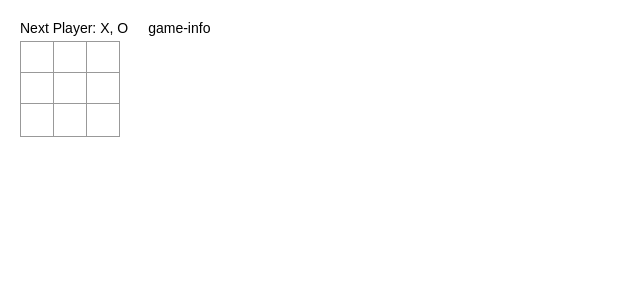
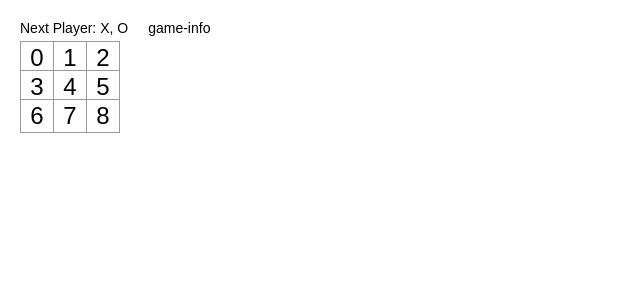
Before and after one commit to lshwak/fastcampus-frontend, a React (Create React App) app in the folder react-tictactoe-app/: page / in a window 1280 px wide. Shown: the top 300 px of the page, without its empty margins (0-640 px from the left). Built offline with nearby package versions, Linux system fonts and the light colour scheme.

Commit message:
fc react props

```diff
--- a/react-tictactoe-app/src/components/Board.js
+++ b/react-tictactoe-app/src/components/Board.js
@@ -5,7 +5,7 @@ import "./Board.css"
  export default class Board extends Component {
 
   renderSquare(i) {
-    return <Square />
+    return <Square value={i} />
   }
 
    render() {
--- a/react-tictactoe-app/src/components/Square.js
+++ b/react-tictactoe-app/src/components/Square.js
@@ -4,7 +4,8 @@ import "./Square.css"
 export default class Square extends React.Component {
   render() {
     return (
-      <button className="square">
+      <button className="square" onClick={() => {console.log('click')}}>
+        {this.props.value}
       </button>
     )
   }
```
